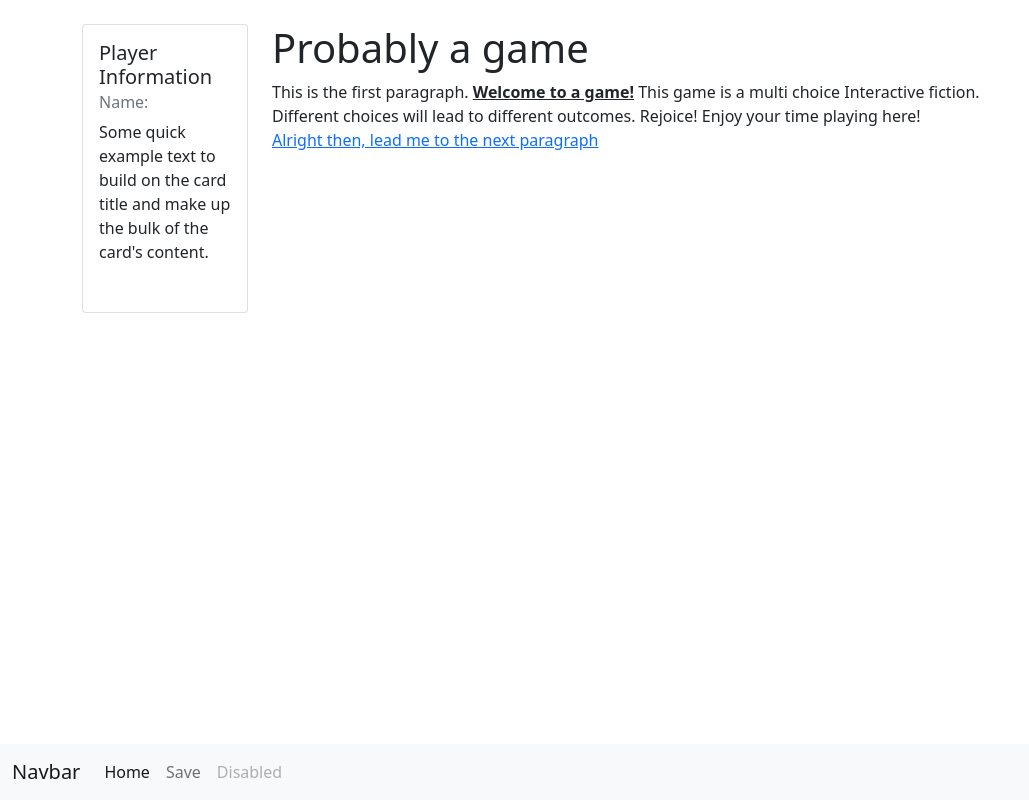
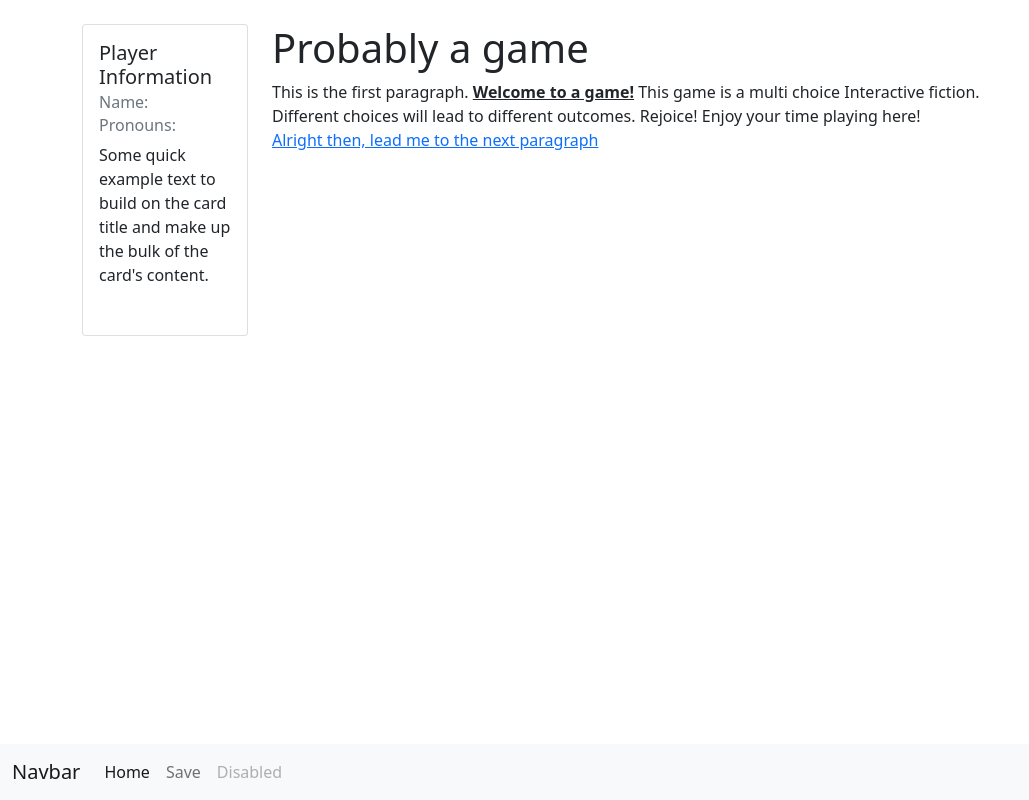
Before and after one commit to uyen18827/VeinIF, a website with bundled scripts: page index.html in a window 1280 px wide. Shown: the whole page, without its empty margins (0-1029 px from the left). Built offline with nearby package versions, Linux system fonts and the light colour scheme.

Commit message:
added a section that shows the player's pronouns.

```diff
--- a/index.html
+++ b/index.html
@@ -22,6 +22,7 @@
                     <div class="card-body">
                         <h5 class="card-title">Player Information</h5>
                         <h6 class="card-subtitle mb-2 text-muted yourName">Name: </h6>
+                        <h6 class="card-subtitle mb-2 text-muted playerPronouns">Pronouns: </h6>
                         <p class="card-text">Some quick example text to build on the card title and make up the bulk of
                             the card's content.</p>
                         <ul class="nav nav-pills mb-3" id="inventory-tab" role="tablist">
```
